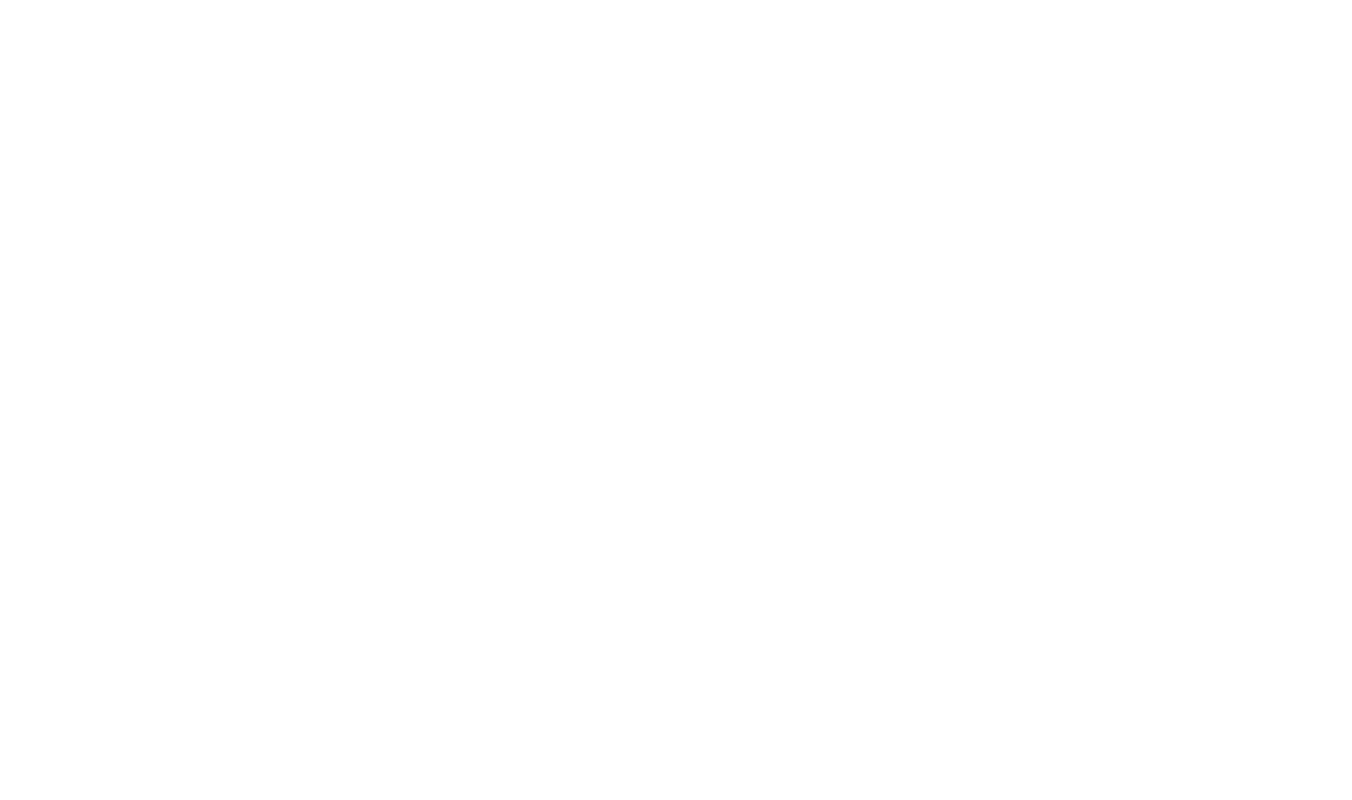
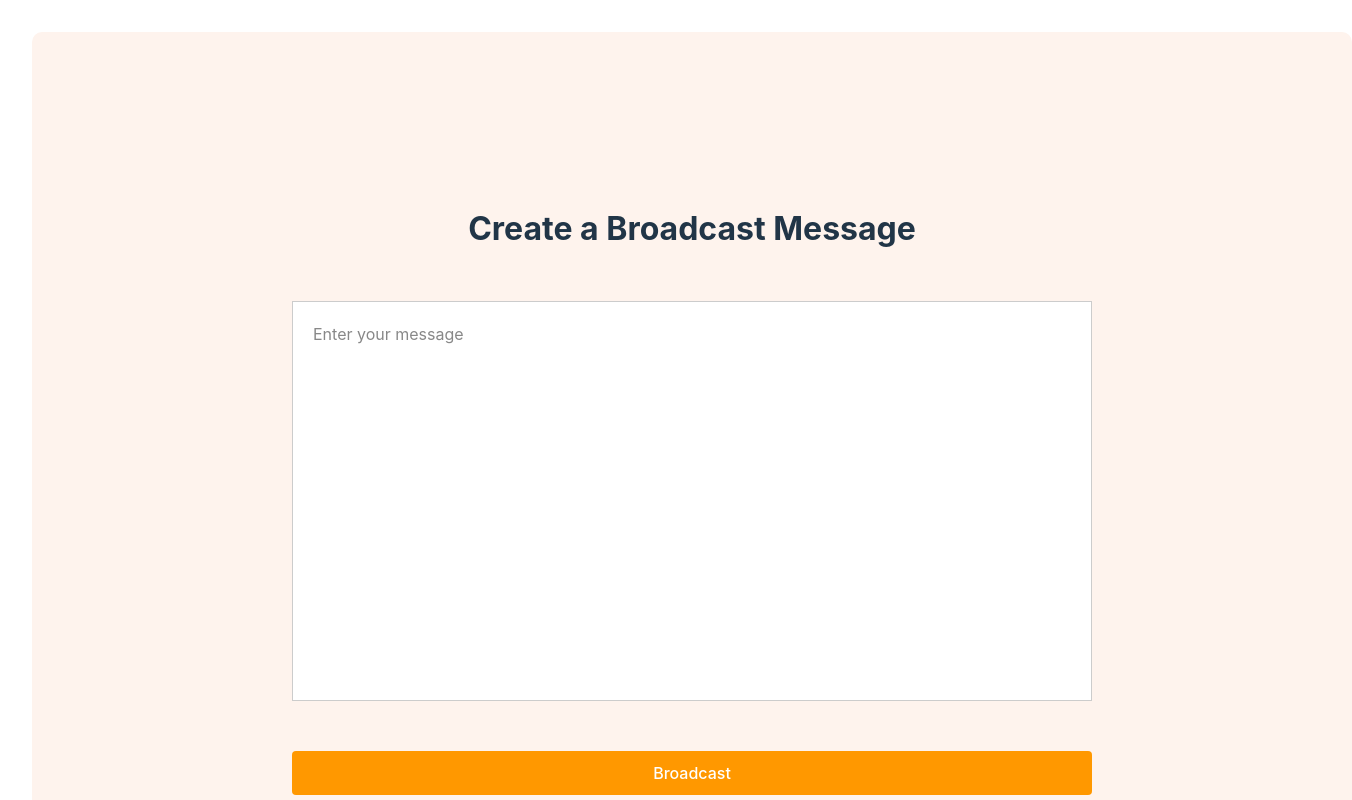
Before and after one commit to vamsssss/codetogive, a React (Vite) app: page /codetogive/broadcast in a window 1280 px wide. Before the commit this address had no page. Shown: the top 800 px of the page, 1352 px wide, since content can reach past the window. Built offline with nearby package versions, Linux system fonts and the light colour scheme.

Commit message:
finish telegram UI

```diff
--- a/src/App.tsx
+++ b/src/App.tsx
@@ -3,7 +3,7 @@
 import "./App.css";
 import ProfilePage from "./ProfilePage";
 import TryMaps from "./TryMaps";
-import TryTelegram from "./TryTelegram";
+import Telegram from "./Telegram";
 import LeftPanel from "./LeftPanel";
 import CardList from "./CardList";
 import MapMarkers from "./MapMarkers";
@@ -170,10 +170,10 @@
       } />
       <Route path="/login" element={<LoginPage />} />
       <Route path="/register" element={<RegistrationPage />} />
-      <Route path="/donor-input" element={<DonorInputPage />} />
+      <Route path="/donate" element={<DonorInputPage />} />
       <Route path="/profile" element={<ProfilePage />} />
       <Route path="/trymaps" element={<TryMaps />} />
-      <Route path="/trytelegram" element={<TryTelegram />} />
+      <Route path="/broadcast" element={<Telegram />} />
     </Routes>
   );
 }
--- a/src/Telegram.css
+++ b/src/Telegram.css
@@ -1,12 +1,17 @@
-/* TryTelegram.css */
 .container {
     background-color: #FEF3ED;
     padding: 20px;
     display: flex;
+    flex-direction: column; /* Arrange children vertically */
     justify-content: center;
     align-items: center;
     height: 100vh;
     width: 100vw;
+}
+
+h2 {
+    margin-bottom: 20px; /* Space between the heading and the form */
+    font-family: Inter, system-ui, Avenir, Helvetica, Arial, sans-serif; /* Font family */
 }
 
 .form {
@@ -16,14 +21,25 @@
 }
 
 .input-field {
-    width: 300px;
-    height: 100px;
-    margin-bottom: 10px;
+    width: 800px;
+    height: 400px;
+    margin-bottom: 50px;
     background-color: white;
     color: black;
     border: 1px solid #ccc;
-    padding: 10px;
+    padding: 20px; /* Add padding for spacing around text */
     box-sizing: border-box;
+    font-size: 16px; /* Ensure consistent font size */
+    line-height: 1.5; /* Adjust line height for readability */
+    text-align: left; /* Align text to the left */
+    resize: none; /* Disable resizing if needed */
+    overflow: auto; /* Add scrollbars if text overflows */
+    font-family: Inter, system-ui, Avenir, Helvetica, Arial, sans-serif; /* Font family */
+}
+
+.input-field::placeholder {
+    color: #888; /* Placeholder color */
+    opacity: 1; /* Ensure placeholder color is visible */
 }
 
 .submit-button {
--- a/src/TryTelegram.tsx
+++ b/src/Telegram.tsx
@@ -1,8 +1,8 @@
 import React, { useState } from "react";
-import axios from 'axios';
-import './Telegram.css';
+import axios from "axios";
+import "./Telegram.css";
 
-const TryTelegram = () => {
+const Telegram = () => {
   const [message, setMessage] = useState("");
 
   const TELEGRAM_API_TOKEN = "7526920561:AAHukgpeBHmBYJVFTCdd-wvtwvc2mKG-his";
@@ -29,18 +29,20 @@
 
   return (
     <div className="container">
+      <h2>Create a Broadcast Message</h2>
       <form onSubmit={handleSubmit} className="form">
-        <input
-          type="text"
+        <textarea
           value={message}
           onChange={(e) => setMessage(e.target.value)}
           placeholder="Enter your message"
           className="input-field"
         />
-        <button type="submit" className="submit-button">Broadcase</button>
+        <button type="submit" className="submit-button">
+          Broadcast
+        </button>
       </form>
     </div>
   );
 };
 
-export default TryTelegram;
+export default Telegram;
```
Lines whose indentation alone changed are shown as unchanged.
